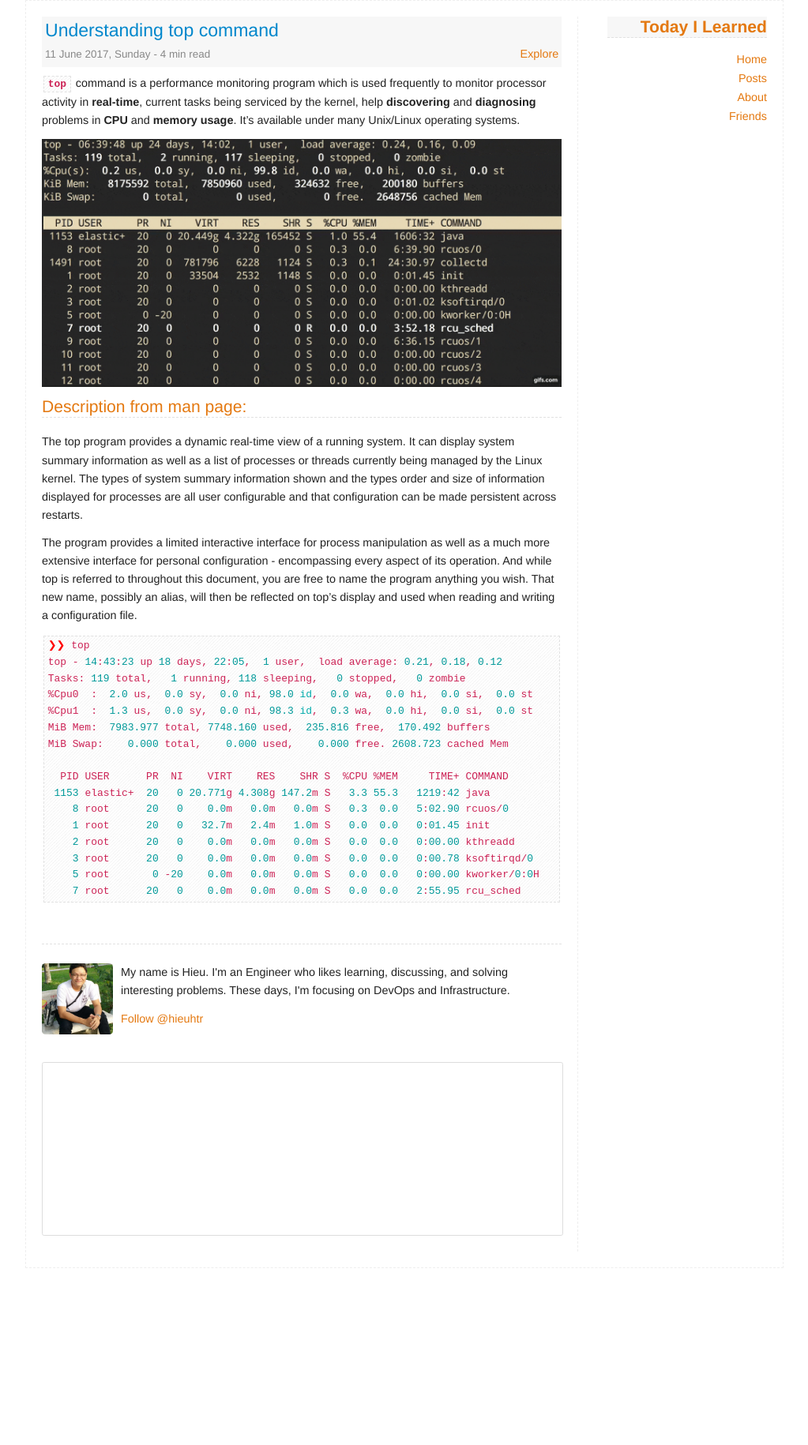
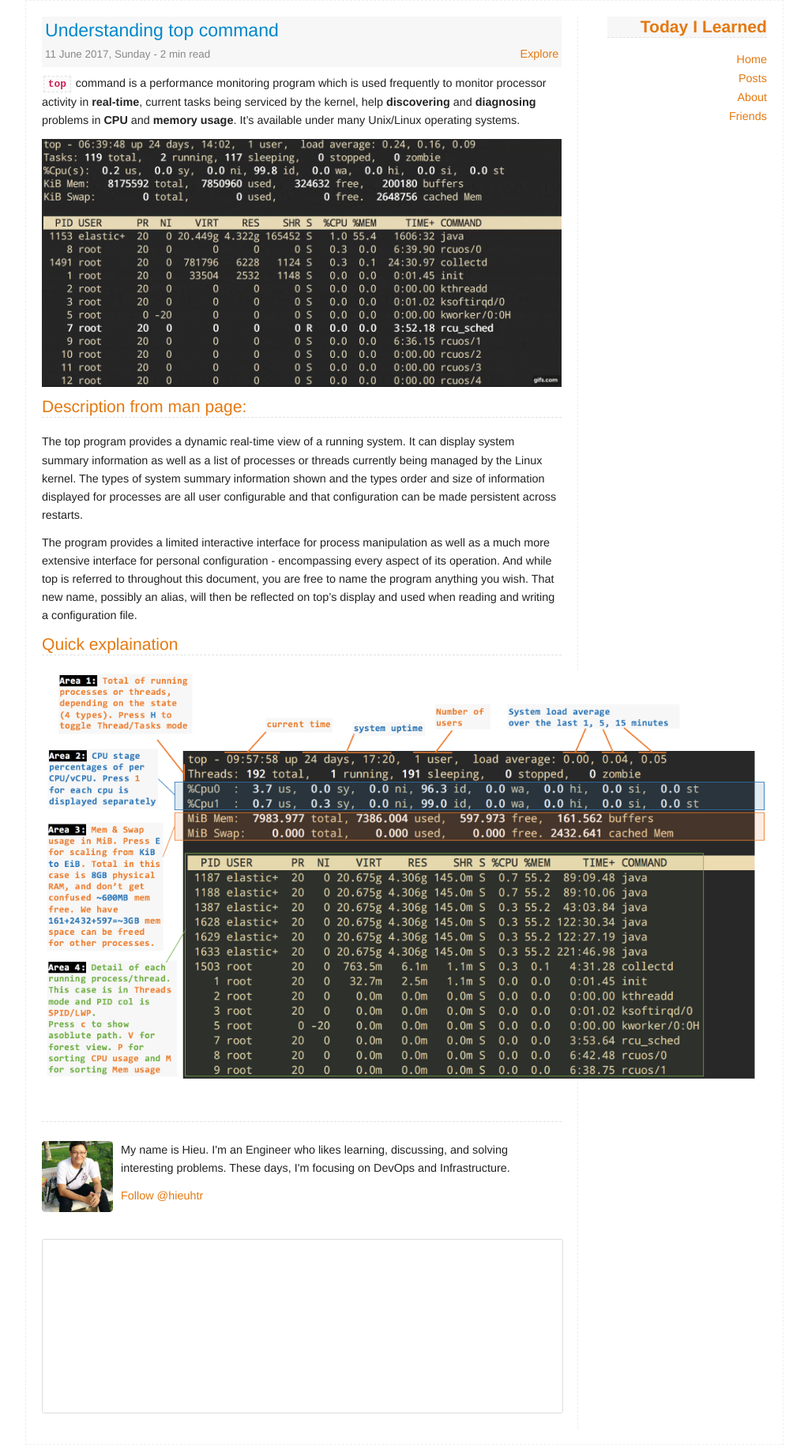
Before and after one commit to duykhang68/duykhang68.github.io, a Jekyll site: the page built from _posts/2017-06-11-Understanding-top-command.markdown, in a window 1280 px wide. Shown: the whole page at 79% size, without its empty margins (128-1151 px from the left). Built offline with Jekyll 4.4.1, drawn with Linux system fonts in a browser that asks for light colours; before the commit the page ends 1606 px from its top, so only the background shows below that.

Commit message:
Add quick explanation

````diff
--- a/_posts/2017-06-11-Understanding-top-command.markdown
+++ b/_posts/2017-06-11-Understanding-top-command.markdown
@@ -17,21 +17,6 @@ The top program provides a dynamic real-time view of a running system. It can di
 
 The program provides a limited interactive interface for process manipulation as well as a much more extensive interface for personal configuration - encompassing every aspect of its operation. And while top is referred to throughout this document, you are free to name the program anything you wish. That new name, possibly an alias, will then be reflected on top's display and used when reading and writing a configuration file.
 
-```python
-❯❯ top
-top - 14:43:23 up 18 days, 22:05,  1 user,  load average: 0.21, 0.18, 0.12
-Tasks: 119 total,   1 running, 118 sleeping,   0 stopped,   0 zombie
-%Cpu0  :  2.0 us,  0.0 sy,  0.0 ni, 98.0 id,  0.0 wa,  0.0 hi,  0.0 si,  0.0 st
-%Cpu1  :  1.3 us,  0.0 sy,  0.0 ni, 98.3 id,  0.3 wa,  0.0 hi,  0.0 si,  0.0 st
-MiB Mem:  7983.977 total, 7748.160 used,  235.816 free,  170.492 buffers
-MiB Swap:    0.000 total,    0.000 used,    0.000 free. 2608.723 cached Mem
+## Quick explaination
 
-  PID USER      PR  NI    VIRT    RES    SHR S  %CPU %MEM     TIME+ COMMAND
- 1153 elastic+  20   0 20.771g 4.308g 147.2m S   3.3 55.3   1219:42 java
-    8 root      20   0    0.0m   0.0m   0.0m S   0.3  0.0   5:02.90 rcuos/0
-    1 root      20   0   32.7m   2.4m   1.0m S   0.0  0.0   0:01.45 init
-    2 root      20   0    0.0m   0.0m   0.0m S   0.0  0.0   0:00.00 kthreadd
-    3 root      20   0    0.0m   0.0m   0.0m S   0.0  0.0   0:00.78 ksoftirqd/0
-    5 root       0 -20    0.0m   0.0m   0.0m S   0.0  0.0   0:00.00 kworker/0:0H
-    7 root      20   0    0.0m   0.0m   0.0m S   0.0  0.0   2:55.95 rcu_sched
-```
+![large-img](/assets/img/top-command.png)
--- a/_sass/_base.scss
+++ b/_sass/_base.scss
@@ -367,6 +367,8 @@ td:last-child {
   padding-right: 0; }
 
 
+
+
 /* Spacing
 ––––––––––––––––––––––––––––––––––––––––––––––––––
 button,
@@ -439,6 +441,11 @@ img {
     vertical-align: middle;
 }
 
+img[alt="large-img"] {
+  max-width:  920px;
+  display: block;
+}
+
 /* blockquote */
 
 blockquote {
````
Also changed, not shown: assets/img/top-command.png (added), 6 other files.
